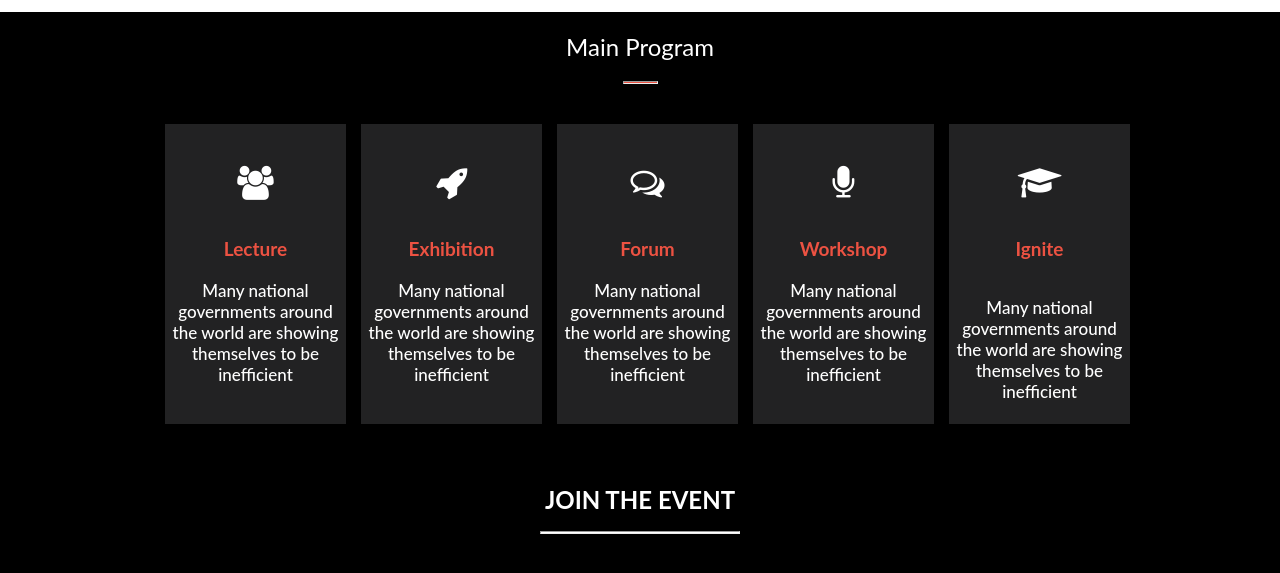
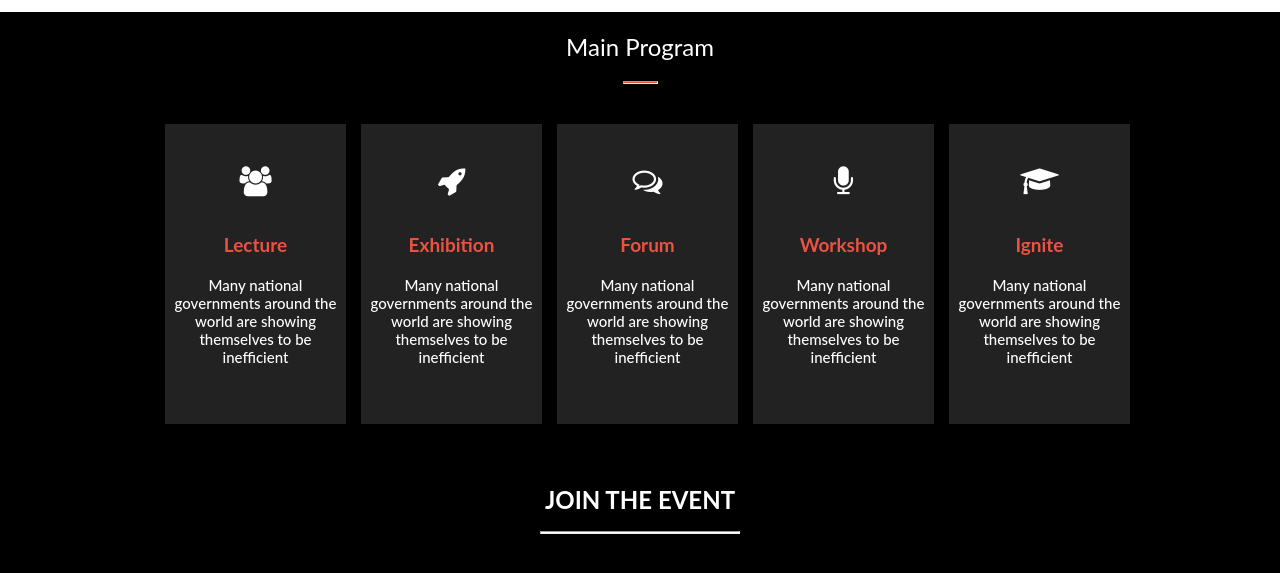
Before and after one commit to zairdon20/Last-capstone, a website: page index.html in a window 1280 px wide. Shown: the part 900-1473 px from the top of the page. Drawn offline with Linux system fonts and the light colour scheme.

Commit message:
Update css

```diff
--- a/index.html
+++ b/index.html
@@ -14,7 +14,7 @@
     />
     <link rel="stylesheet" href="./style.css" />
 
-    <title>Blockchain & AI webinar</title>
+    <title>Creative commons</title>
   </head>
   <body>
     <header>
@@ -107,12 +107,10 @@
         <div class="programCards">
           <i class="fa fa-graduation-cap fa-2x"></i>
           <div><h3>Ignite</h3></div>
-          <div class="cardsColumn">
-            <p>
-              Many national governments around the world are showing themselves
-              to be inefficient
-            </p>
-          </div>
+          <p>
+            Many national governments around the world are showing themselves to
+            be inefficient
+          </p>
         </div>
       </div>
       <div class="allPrograms">
--- a/style.css
+++ b/style.css
@@ -500,7 +500,7 @@ time {
     color: #fff;
     width: 500px !important;
     height: 300px;
-    font-size: 17px;
+    font-size: 15px;
     align-items: center;
     text-align: center;
     transition: transform 0.2s ease-in-out;
```
